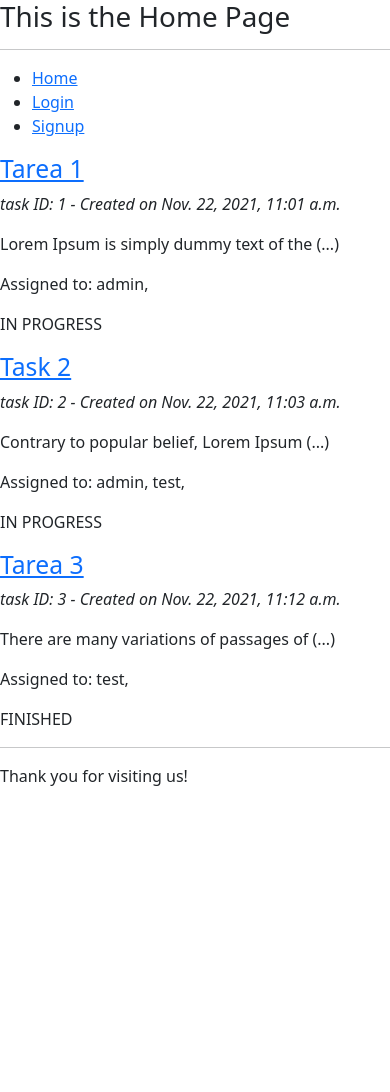
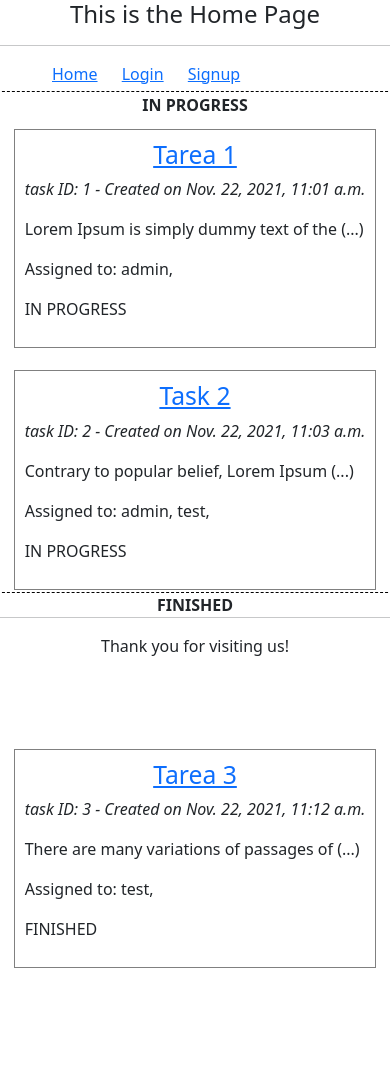
Before and after one commit to jmburgues/ToDoApp-Django, a Django app: page / in a window 390 px wide. Before the commit the page ends 786 px from the top, so only its background shows below. Run offline with Django 3.2, Linux system fonts and the light colour scheme; data comes from the database, SQL or seed files in the repository; both versions use the stored data as it was after the commit.

Commit message:
Adds some styling to home and task list

```diff
--- a/ToDo/settings.py
+++ b/ToDo/settings.py
@@ -9,7 +9,7 @@ https://docs.djangoproject.com/en/3.2/topics/settings/
 For the full list of settings and their values, see
 https://docs.djangoproject.com/en/3.2/ref/settings/
 """
-
+import os
 from pathlib import Path
 
 # Build paths inside the project like this: BASE_DIR / 'subdir'.
@@ -121,6 +121,9 @@ USE_TZ = True
 # https://docs.djangoproject.com/en/3.2/howto/static-files/
 
 STATIC_URL = '/static/'
+STATICFILES_DIRS = [os.path.join(BASE_DIR, 'static')]
+VENV_PATH = os.path.dirname(BASE_DIR)
+STATIC_ROOT = os.path.join(VENV_PATH, 'static_root')
 
 # Default primary key field type
 # https://docs.djangoproject.com/en/3.2/ref/settings/#default-auto-field
--- a/ToDo/urls.py
+++ b/ToDo/urls.py
@@ -1,5 +1,6 @@
 from django.contrib import admin
 from django.conf.urls import url, include
+from django.contrib.staticfiles.urls import staticfiles_urlpatterns
 from . import views
 from tasks import views as task_views
 
@@ -13,3 +14,5 @@ urlpatterns = [
     url(r'^notifications/', include('notifications.urls')),
     url(r'^$', task_views.task_list, name="home")
 ]
+
+urlpatterns += staticfiles_urlpatterns()  # for adding static files to urls (style.css)
--- /dev/null
+++ b/static/styles.css
@@ -0,0 +1,53 @@
+h1 {
+    font-size: 1.5em !important;
+}
+
+h1, h2, footer{
+    text-align: center;
+}
+
+.row {
+  margin: 25px;
+  height: 500px;
+  outline: dashed 1px black;
+}
+
+.child {
+  width: 50px;
+  height: 500px;
+  display: flex;
+  justify-content: center;
+}
+
+th {
+  font-weight: bold !important;
+  text-align: center !important;
+}
+
+.task{
+    border: 1px solid grey;
+    padding: 10px 10px 10px 10px;
+    margin: 10px 10px 10px 10px;
+}
+
+header{
+    grid-template-columns: 1fr 1fr;
+    height: 30px;
+}
+
+nav{
+    justify-self: start;
+}
+
+nav li{
+    display: inline-block;
+    margin-left: 20px;
+}
+
+nav button {
+    backfround: none;
+    color: #fff;
+    cursor: pointer;
+    border: 0;
+    font-size: 1em;
+}
--- a/tasks/templates/tasks/tasks_list.html
+++ b/tasks/templates/tasks/tasks_list.html
@@ -1,8 +1,20 @@
 {% extends 'homepage.html' %}
+{% block content %}
+<div class="row">
+    <div class="child table-responsive col-md-6">
+        <table>
+            <thead>
+            <tr>
+                <th>IN PROGRESS</th>
+            </tr>
+            </thead>
+            <tbody>
 
-{% block content %}
             <div class="tasks">
                 {% for task in tasks %}
+                <tr>
+                    <td>
+                        {% if task.state == task.IN_PROGRESS %}
                         <div class="task">
                             <!-- 'tasks.detail' matches the name in urls.py
                             where tasks is the namespace. task_id matches the variable-->
@@ -16,6 +28,50 @@
                             </p>
                             <p>{{ task.state }}</p>
                         </div>
+                        {% endif %}
+                    </td>
+                </tr>
                 {% endfor %}
             </div>
+
+            </tbody>
+        </table>
+    </div>
+    <div class="child table-responsive col-md-6">
+        <table>
+            <thead>
+            <tr>
+                <th scope="col">FINISHED</th>
+            </tr>
+            </thead>
+            <tbody>
+
+            <div class="tasks">
+                {% for task in tasks %}
+                <tr>
+                    <td>
+                        {% if task.state == task.FINISHED %}
+                        <div class="task">
+                            <!-- 'tasks.detail' matches the name in urls.py
+                            where tasks is the namespace. task_id matches the variable-->
+                            <h2><a href="{% url 'tasks:detail' task_id=task.id %}">{{ task.title }}</a></h2>
+                            <p><i>task ID: {{ task.id }} - Created on {{ task.date }}</i></p>
+                            <p>{{ task.snippet }}</p>
+                            <p>Assigned to:
+                                {% for user in task.assigned.all %}
+                                {{ user }},
+                                {% endfor %}
+                            </p>
+                            <p>{{ task.state }}</p>
+                        </div>
+                        {% endif %}
+                    </td>
+                </tr>
+                {% endfor %}
+            </div>
+
+            </tbody>
+        </table>
+    </div>
+</div>
 {% endblock %}
--- a/templates/homepage.html
+++ b/templates/homepage.html
@@ -1,4 +1,5 @@
-<!doctype html>
+{% load static %}
+<!DOCTYPE html>
 <html lang="en">
 <head>
     <meta charset="UTF-8">
@@ -6,13 +7,13 @@
           content="width=device-width, user-scalable=no, initial-scale=1.0, maximum-scale=1.0, minimum-scale=1.0">
     <meta http-equiv="X-UA-Compatible" content="ie=edge">
     <title>Homepage</title>
+    <link rel="stylesheet" href="{% static 'styles.css' %}">
     <h1>This is the Home Page</h1>
     <hr>
     <link href="https://cdn.jsdelivr.net/npm/bootstrap@5.1.3/dist/css/bootstrap.min.css" rel="stylesheet"
           integrity="sha384-1BmE4kWBq78iYhFldvKuhfTAU6auU8tT94WrHftjDbrCEXSU1oBoqyl2QvZ6jIW3" crossorigin="anonymous">
 </head>
-<body>
-<header class="wrapper">
+<header>
 <nav>
     <ul>
         <li><a href="{% url 'home' %}">Home</a></li>
@@ -31,12 +32,12 @@
         {% endif %}
     </ul>
 </nav>
-
+</header>
+<body>
     {% block content %}
     {% endblock %}
+</body>
 
-</header>
-</body>
 <hr>
 <footer>Thank you for visiting us!</footer>
 </html>
```
Also changed, not shown: db.sqlite3, 1 other file. Lines whose indentation alone changed are shown as unchanged.
